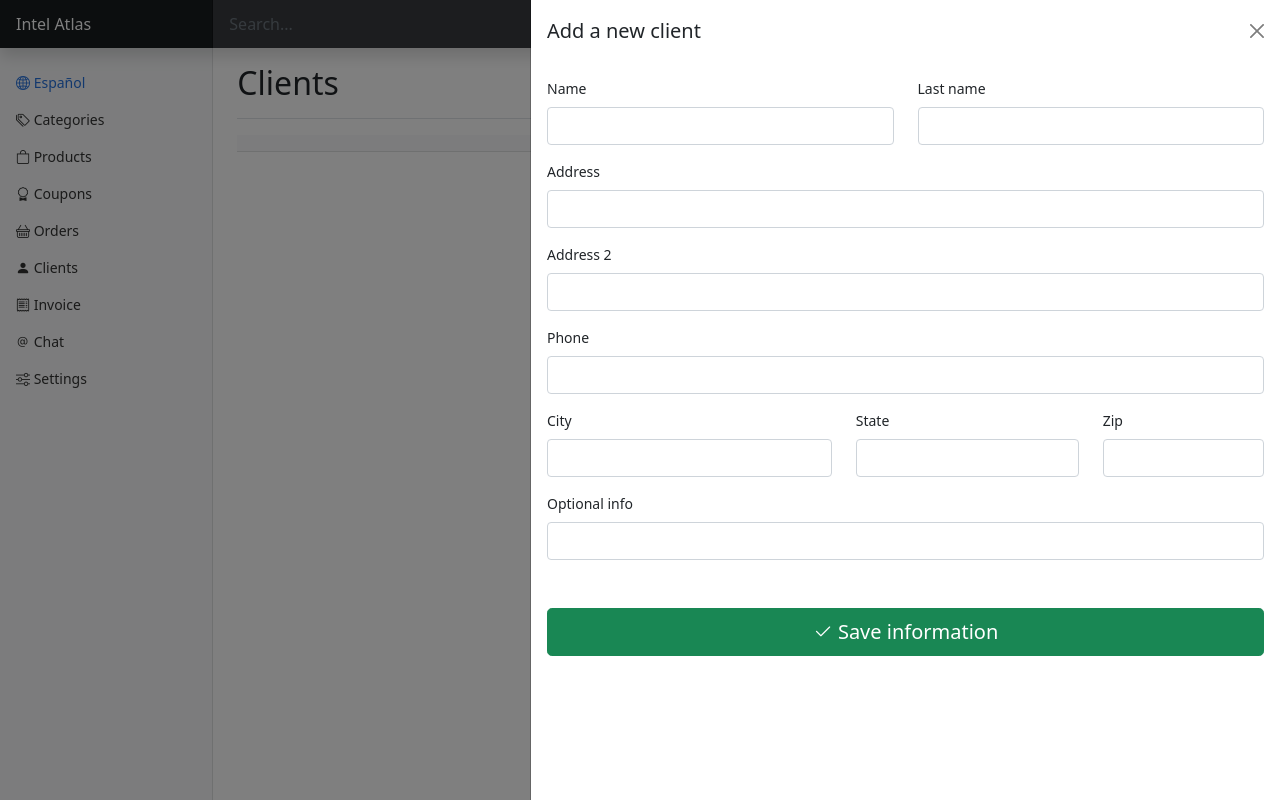
After one commit to walterg85/tienda, a PHP site: page /tienda/admin/client.php in a window 1280 px wide, after a click on "Add new client". The commit adds this page. Run offline with PHP 8.4, Linux system fonts and the light colour scheme; the visitor is signed in with stand-in values (Sample User, id 1); lists and menus that the app fills with data are empty; some libraries are stand-ins or nearby versions.

Commit message:
Client
Registro de clientes

```diff
--- /dev/null
+++ b/admin/client.php
@@ -0,0 +1,143 @@
+<?php
+    @session_start();
+    ob_start();
+?>
+<div class="d-flex justify-content-between flex-wrap flex-md-nowrap align-items-center pt-3 pb-2 mb-3 border-bottom">
+    <h1 class="h2 lblNamePage">Clients</h1>
+    <div class="btn-toolbar mb-2 mb-md-0">
+        <div class="btn-group me-2">
+            <button type="button" class="btn btn-outline-secondary btnPanel" data-bs-toggle="offcanvas" data-bs-target="#offcanvasClient"><i class="bi bi-plus-lg"></i> Add new client</button>
+        </div>
+    </div>
+</div>
+
+<table class="table" id="clientList">
+    <thead class="table-light">
+        <th class="colA"></th>
+        <th class="colB"></th>
+        <th class="colC"></th>
+        <th class="colD"></th>
+    </thead>
+</table>
+
+<!-- Panel lateral para agregar nuevo producto -->
+<div class="offcanvas offcanvas-end" tabindex="-1" id="offcanvasClient" aria-labelledby="offcanvasWithBackdropLabel"  >
+    <div class="offcanvas-header">
+        <h5 class="offcanvas-title" id="offcanvasWithBackdropLabel">Add a new client</h5>
+        <button type="button" class="btn-close text-reset" data-bs-dismiss="offcanvas" aria-label="Close"></button>
+    </div>
+    <div class="offcanvas-body">
+        <form id="addClientForm" class="needs-validation" novalidate>
+            <input type="hidden" name="clientId" id="clientId" value="0">
+            <div class="row">
+                <div class="col mb-3">
+                    <label for="inputName" class="form-label labelName">Name</label>
+                    <input type="text" id="inputName" name="inputName" class="form-control" autocomplete="off" maxlength="250" required>
+                </div>
+                <div class="col mb-3">
+                    <label for="inputLastname" class="form-label labelLastname">Last name</label>
+                    <input type="text" id="inputLastname" name="inputLastname" class="form-control" autocomplete="off" maxlength="50" required>
+                </div>
+            </div>
+            <div class="mb-3">
+                <label for="inputAddress" class="form-label labelAddress">Address</label>
+                <input type="text" id="inputAddress" name="inputAddress" class="form-control" autocomplete="off" maxlength="500" required>
+            </div>
+            <div class="mb-3">
+                <label for="inputAddress2" class="form-label labelAddress2">Address 2</label>
+                <input type="text" id="inputAddress2" name="inputAddress2" class="form-control" autocomplete="off" maxlength="500" required>
+            </div>
+            <div class="mb-3">
+                <label for="inputPhone" class="form-label labelPhone">Phone</label>
+                <input type="text" id="inputPhone" name="inputPhone" class="form-control" autocomplete="off" maxlength="20" required>
+            </div>
+            <div class="row">
+                <div class="col-5 mb-3">
+                    <label for="inputCity" class="form-label labelCity">City</label>
+                    <input type="text" id="inputCity" name="inputCity" class="form-control" autocomplete="off" maxlength="50" required>
+                </div>
+                <div class="col-4 mb-3">
+                    <label for="inputState" class="form-label labelState">State</label>
+                    <input type="text" id="inputState" name="inputState" class="form-control" autocomplete="off" maxlength="50" required>
+                </div>
+                <div class="col-3 mb-3">
+                    <label for="inputZip" class="form-label labelZip">Zip</label>
+                    <input type="text" id="inputZip" name="inputZip" class="form-control" autocomplete="off" maxlength="10" required>
+                </div>
+            </div>
+            <div class="mb-3">
+                <label for="inputInfo" class="form-label labelOtionalInfo">Optional info</label>
+                <input type="text" id="inputInfo" name="inputInfo" class="form-control" autocomplete="off" maxlength="500">
+            </div>
+            <div class="d-grid gap-2 my-5">
+                <button class="btn btn-success btn-lg" type="button" id="addClient">
+                    <i class="bi bi-check2"></i> Save information
+                </button>
+            </div>
+        </form>
+    </div>
+</div>
+
+<script type="text/javascript">
+    var myOffcanvas     = document.getElementById('offcanvasClient'),
+        dataTableClient = null;
+
+    $(document).ready(function(){
+        currentPage = "Clients";
+
+        myOffcanvas.addEventListener('hidden.bs.offcanvas', function () {
+            $("#clientId").val("0");
+            $("#addClientForm")[0].reset();
+            $("#addClientForm").removeClass("was-validated");
+        });
+
+        $("#addClient").click( registerClient);
+    });
+
+    function registerClient() {
+        let forms       = document.querySelectorAll('.needs-validation'),
+            continuar   = true;
+
+        // Recore cada campo del formulario para valirdar su contenido
+        Array.prototype.slice.call(forms).forEach(function (formv){
+            if (!formv.checkValidity()) {
+                    continuar = false;
+            }
+
+            formv.classList.add('was-validated');
+        });
+
+        // si todo esta validado correctamente, se procede al envio de informacion
+        if(!continuar)
+            return false;
+
+        // se bloqueda el boton para evitar doble accion
+        $("#addClient").attr("disabled","disabled");
+        $("#addClient").html('<i class="bi bi-clock-history"></i> Saving...');
+
+        let form        = $("#addClientForm")[0],
+            formData    = new FormData(form);
+
+        formData.append("_method", "POST");
+
+        var request = new XMLHttpRequest();
+        request.open("POST", "../core/controllers/client.php");
+        request.send(formData);
+
+        $("#addClient").removeAttr("disabled");
+        $("#addClient").html('<i class="bi bi-check2"></i> Save information');
+
+        $(".btnPanel").click();
+    }
+
+    function changePageLang(argument) {
+        console.log(argument);
+    }
+</script>
+
+<?php
+    $content = ob_get_contents();
+    ob_end_clean();
+
+    include("index.php");
+?>
--- a/admin/index.php
+++ b/admin/index.php
@@ -102,6 +102,16 @@
                         <li class="nav-item">
                             <a class="nav-link linkOrders" href="orders.php">
                                 <i class="bi bi-basket"></i> Orders
+                            </a>
+                        </li>
+                        <li class="nav-item">
+                            <a class="nav-link linkClients" href="client.php">
+                                <i class="bi bi-person-fill"></i> Clients
+                            </a>
+                        </li>
+                        <li class="nav-item">
+                            <a class="nav-link linkInvoice" href="invoice.php">
+                                <i class="bi bi-receipt"></i> Invoice
                             </a>
                         </li>
                         <li class="nav-item">
--- a/assets/langAdmin.json
+++ b/assets/langAdmin.json
@@ -107,6 +107,9 @@
 			"btnSenToMail": "Finish and send by email",
 			"labelMesage": "New Message",
 			"btnSend": "Send"
+		},
+		"Clients":{
+			"label": "value"
 		}
 	},
 	"es":{
@@ -217,6 +220,9 @@
 			"btnSenToMail": "Terminar y enviar por correo electronico",
 			"labelMesage": "Nuevo mensaje",
 			"btnSend": "Enviar"
+		},
+		"Clients":{
+			"label": "value"
 		}
 	}
 }
```
Also changed, not shown: core/controllers/client.php (added, +56 -0 lines), core/dataBase.sql (+35 -1 lines), core/models/client.php (added, +36 -0 lines).
